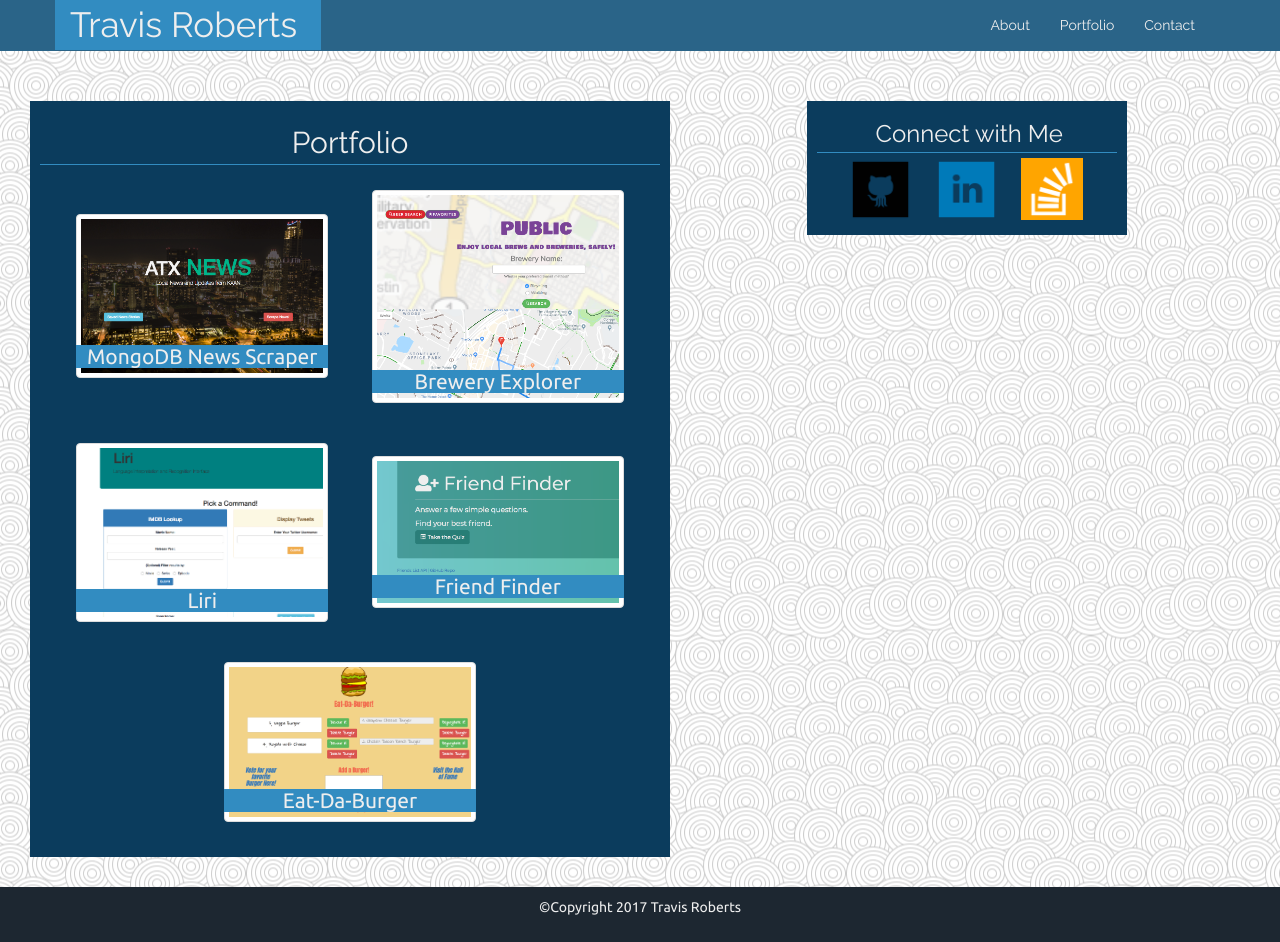
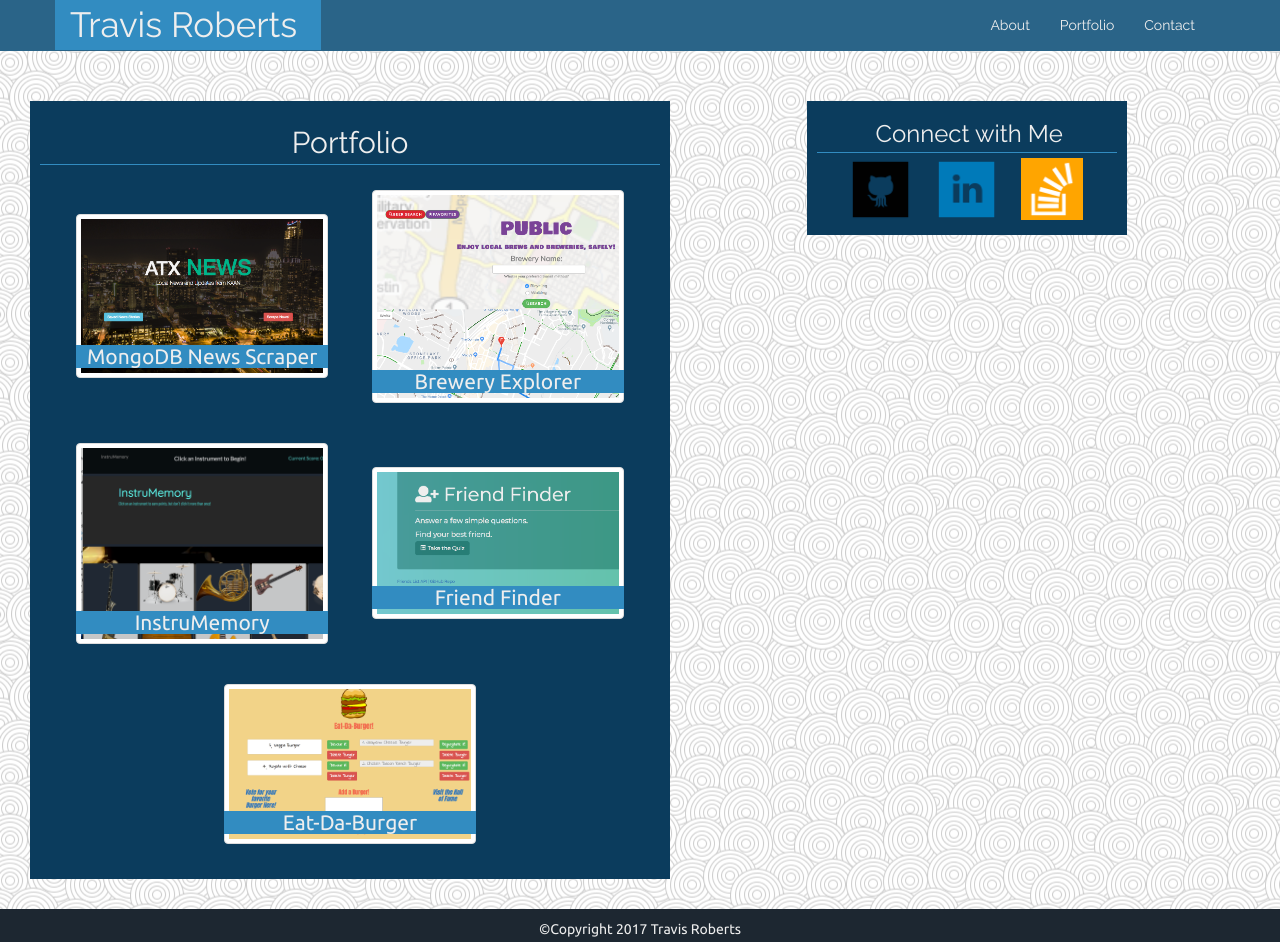
Before and after one commit to trobe026/Bootstrap-Portfolio, a website: page portfolio.html in a window 1280 px wide. Shown: the top 942 px of the page. Drawn offline with nearby package versions, Linux system fonts and the light colour scheme.

Commit message:
added profile pic and portfolio app

```diff
--- a/portfolio.html
+++ b/portfolio.html
@@ -46,8 +46,8 @@
                   <h4>Brewery Explorer</h4>
                 </div>
                 <div class="img">
-                  <a href="https://github.com/trobe026/liri-node-app" target = '_blank'><img class="img-thumbnail" src="./assets/images/liri.jpeg" alt="Apps"></a>
-                  <h4>Liri</h4>
+                  <a href="https://github.com/trobe026/InstruMemory" target = '_blank'><img class="img-thumbnail" src="./assets/images/instrumemory.jpeg" alt="Apps"></a>
+                  <h4>InstruMemory</h4>
                 </div>
                 <div class="img">
                   <a href="https://friend-finder-app-tr.herokuapp.com/" target = '_blank'><img class="img-thumbnail" src="./assets/images/ff.jpeg" alt="FriendFinder"></a>
@@ -89,6 +89,5 @@
           </div>
 
 <script src="https://ajax.googleapis.com/ajax/libs/jquery/1.11.1/jquery.min.js"></script>
-<script src="https://maxcdn.bootstrapcdn.com/bootstrap/3.3.7/js/bootstrap.min.js" integrity="sha384-Tc5IQib027qvyjSMfHjOMaLkfuWVxZxUPnCJA7l2mCWNIpG9mGCD8wGNIcPD7Txa" crossorigin="anonymous"> </script>
 </body>
 </html>
```
Also changed, not shown: contact.html (+0 -1 lines), index.html (+1 -2 lines), assets/images/IMG_1121.jpeg (deleted), assets/images/img1.jpg (added), assets/images/instrumemory.jpeg (added), 2 other files.
